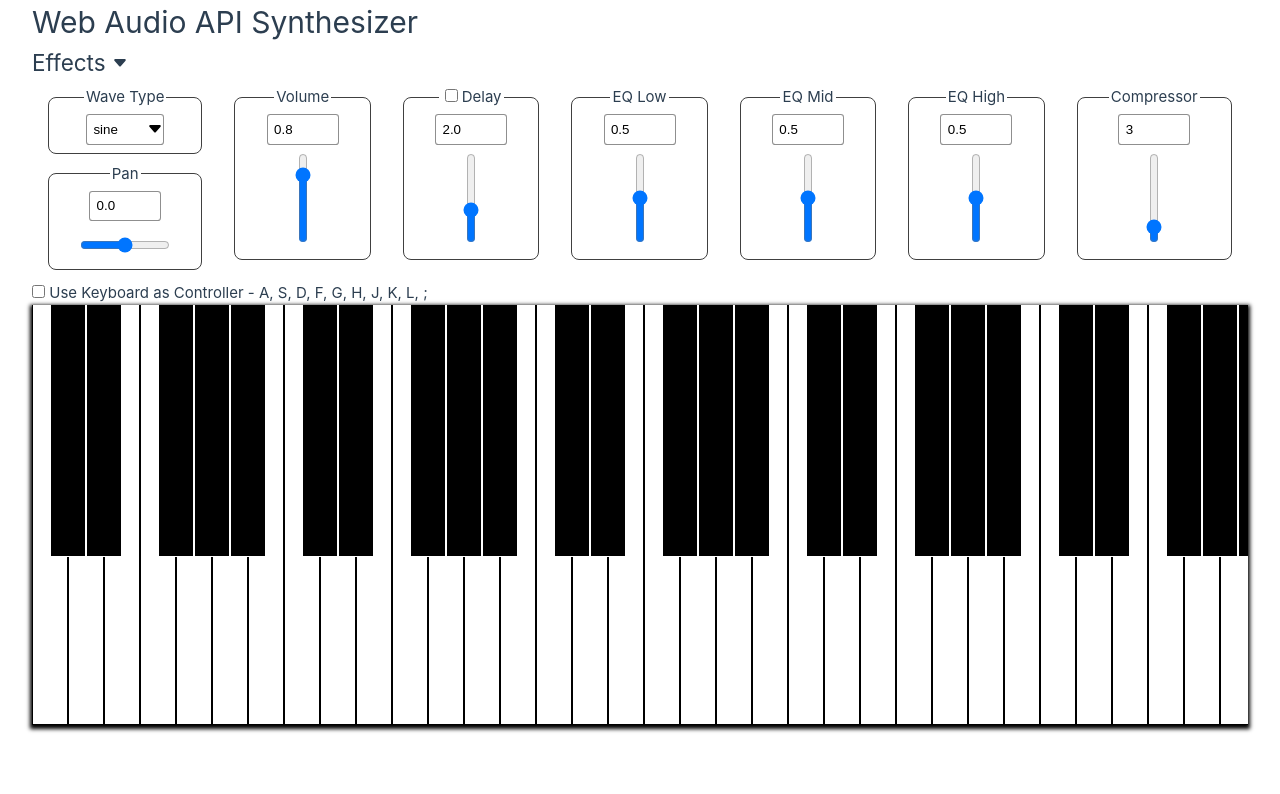
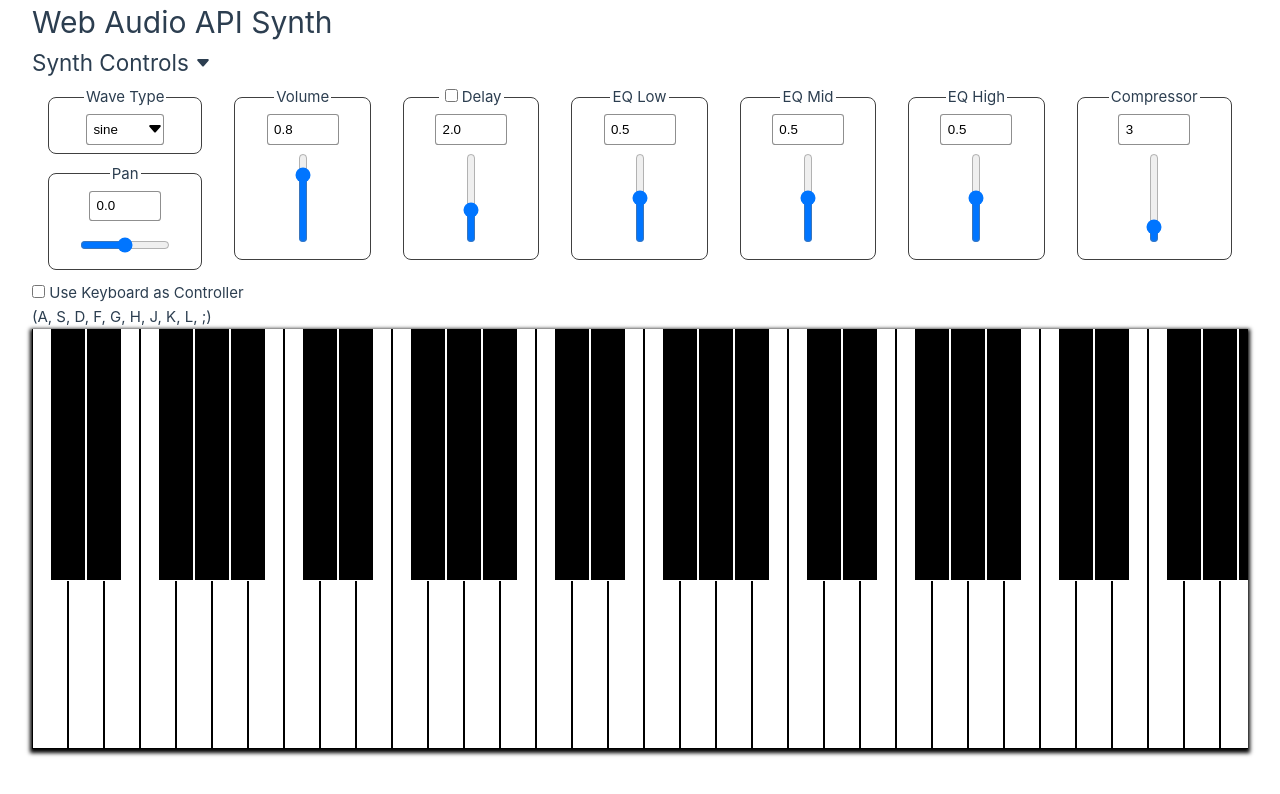
Before and after one commit to dabbmedia/web-audio-synth, a Vue app: page / in a window 1280 px wide. Shown: the top 794 px of the page. Built offline with nearby package versions, Linux system fonts and the light colour scheme.

Commit message:
UI updates

```diff
--- a/src/App.vue
+++ b/src/App.vue
@@ -4,7 +4,7 @@ import Synth from './components/Synth.vue'
 
 <template>
   <header>
-    <h1 class="wrapper">Web Audio API Synthesizer</h1>
+    <h1 class="wrapper">Web Audio API Synth</h1>
   </header>
 
   <main>
--- a/src/assets/style.scss
+++ b/src/assets/style.scss
@@ -110,6 +110,10 @@ a,
 
     #app {
       padding: 0 2rem;
+
+      #controls-container {
+        display: flex;
+      }
     }
 }
 
--- a/src/components/PianoKeys.vue
+++ b/src/components/PianoKeys.vue
@@ -19,8 +19,9 @@
             id="use-keyboard"
             :checked="props.useKeyboard"
             @change="$emit('checkedChanged', props.useKeyboard)">
-        Use Keyboard as Controller - A, S, D, F, G, H, J, K, L, ;
+        Use Keyboard as Controller
     </div>
+    <div>(A, S, D, F, G, H, J, K, L, ;)</div>
 
     <div id="piano-keys">
         <div
@@ -28,6 +29,8 @@
             :class="(note.name[1] != 'b') ? 'white-key': 'black-key'"
             @mousedown="$emit('notePressed', index); $event.preventDefault(); $event.target.classList.add('note-pressed');"
             @mouseup="$emit('noteReleased', index); $event.preventDefault(); $event.target.classList.remove('note-pressed');"
+            @mouseleave="$emit('noteReleased', index); $event.preventDefault(); $event.target.classList.remove('note-pressed');"
+            @mouseout="$emit('noteReleased', index); $event.preventDefault(); $event.target.classList.remove('note-pressed');"
             @touchstart="$emit('notePressed', index); $event.preventDefault(); $event.target.classList.add('note-pressed');"
             @touchend="$emit('noteReleased', index); $event.preventDefault(); $event.target.classList.remove('note-pressed');"
             @touchcancel="$emit('noteReleased', index); $event.preventDefault(); $event.target.classList.remove('note-pressed');"
--- a/src/components/Synth.vue
+++ b/src/components/Synth.vue
@@ -511,15 +511,11 @@
     } else {
         console.log('MIDI not available');
     }
-
-    if (iOS) {
-        console.log('Please make sure the device (phone/tablet) mute button is off.');
-    }
 </script>
 
 <template>
     <h2 id="controls-header">
-        Effects
+        Synth Controls
         <span id="toggle-controls" @click="toggleControls">
             <svg xmlns="http://www.w3.org/2000/svg" width="16" height="16" fill="currentColor" class="bi bi-caret-down-fill" viewBox="0 0 16 16"><path d="M7.247 11.14 2.451 5.658C1.885 5.013 2.345 4 3.204 4h9.592a1 1 0 0 1 .753 1.659l-4.796 5.48a1 1 0 0 1-1.506 0z"/></svg>
         </span>
@@ -553,6 +549,8 @@
         />
     </div>
 
+    <div id="ios-mute-warning" v-if="iOS()">Confirm device mute button is off.</div>
+
     <PianoKeys
         :musical-notes="musicalNotes"
         :use-keyboard="pianoKeys.useKeyboard"
@@ -563,12 +561,16 @@
 </template>
 
 <style lang="scss">
+    @media (min-width: 1024px) {
+        #controls-container {
+            height: 200px;
+        }
+    }
     #controls-container {
-        display: flex;
+        display: none;
         flex-wrap: wrap;
         flex-direction: column;
         align-items: space-between;
-        height: 200px;
 
         .control-column {
             // flex: none;
```
